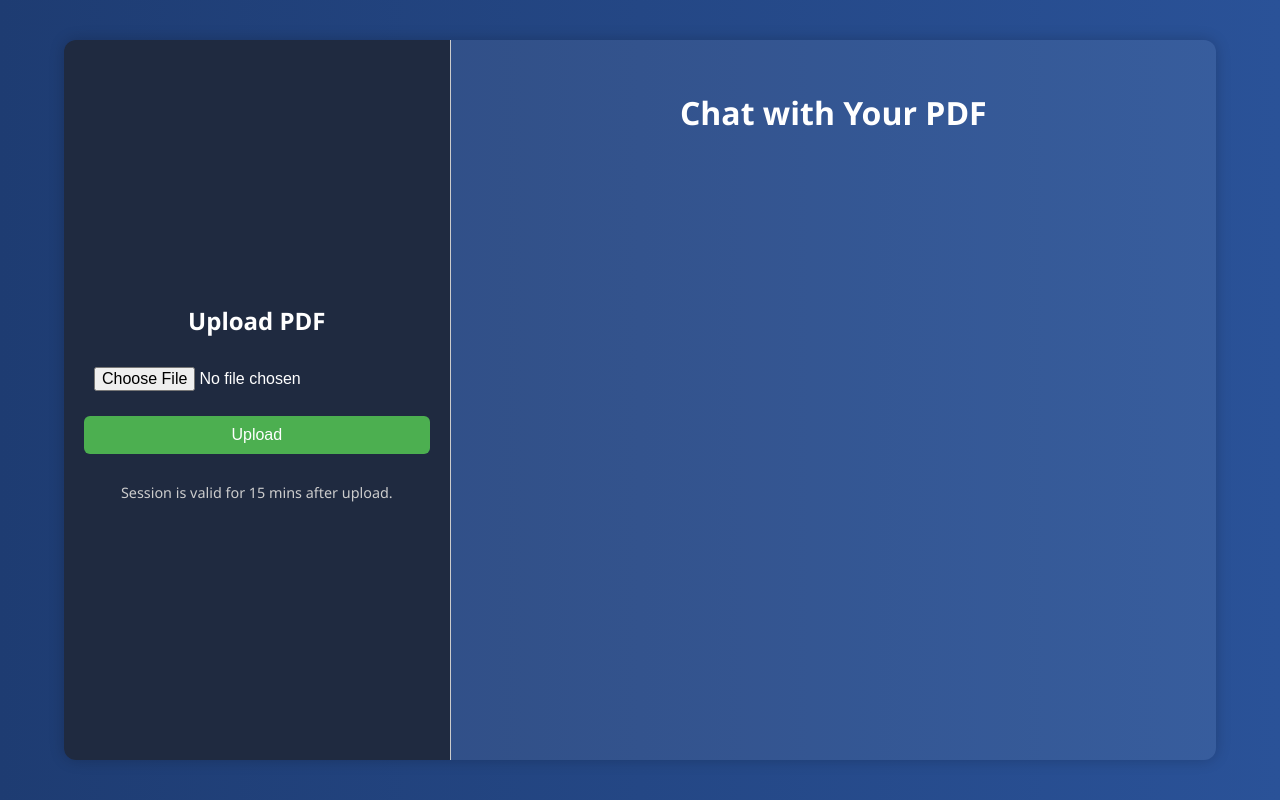
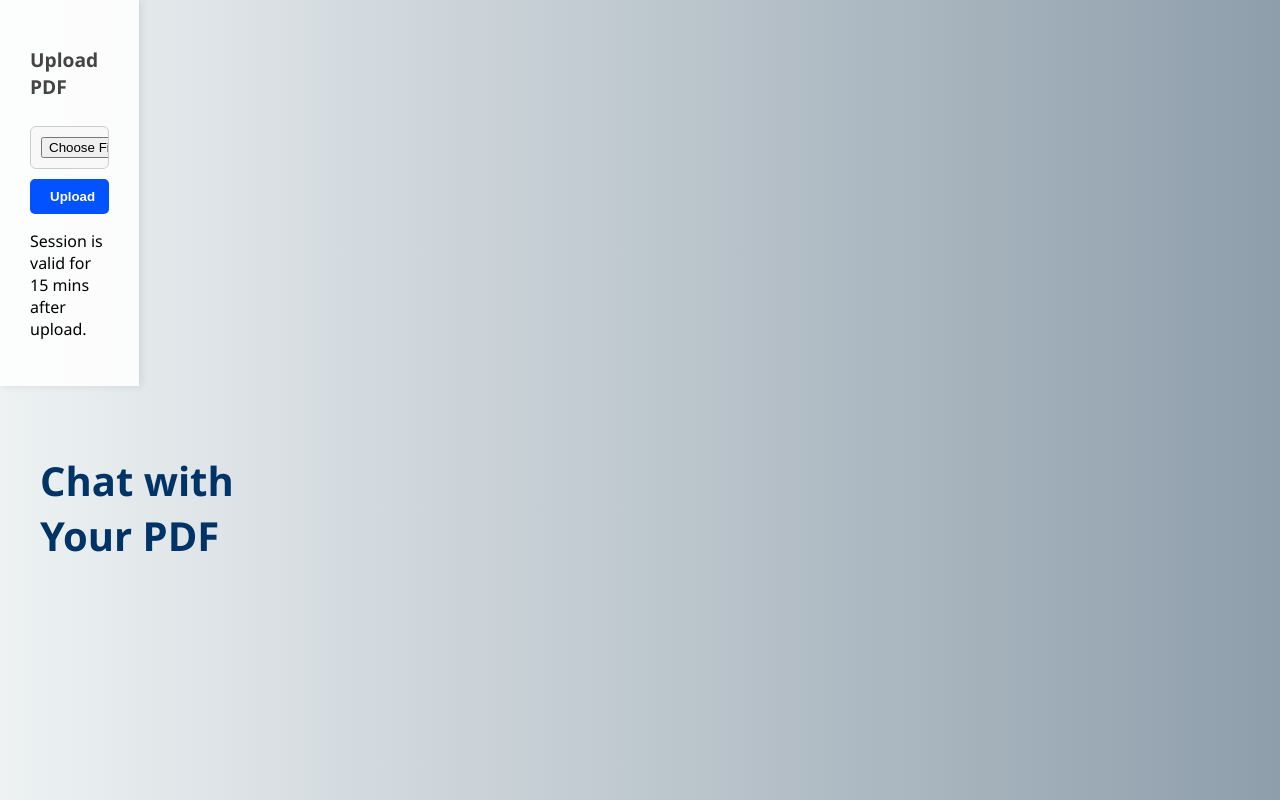
Before and after one commit to shubhendu-ghosh-DS/AskmyPdf, a Flask app: page / in a window 1280 px wide. Run offline with Flask 3, Linux system fonts and the light colour scheme.

Commit message:
Update static/style.css

```diff
--- a/static/style.css
+++ b/static/style.css
@@ -1,138 +1,102 @@
+* {
+  box-sizing: border-box;
+}
+
 body {
   margin: 0;
   padding: 0;
-  font-family: "Segoe UI", Tahoma, Geneva, Verdana, sans-serif;
-  background: linear-gradient(to right, #1e3c72, #2a5298);
-  color: white;
+  font-family: 'Segoe UI', Tahoma, Geneva, Verdana, sans-serif;
+  background: linear-gradient(to right, #eef2f3, #8e9eab);
   height: 100vh;
   display: flex;
-  justify-content: center;
-  align-items: center;
 }
 
-.main-container {
-  display: flex;
-  height: 90vh;
-  width: 90vw;
-  box-shadow: 0 0 15px rgba(0, 0, 0, 0.2);
-  border-radius: 12px;
-  overflow: hidden;
-}
-
-/* LEFT PANEL */
 .left-panel {
   width: 30%;
-  background-color: #1f2a40;
-  padding: 30px 20px;
+  background: #ffffffdd;
+  padding: 30px;
+  box-shadow: 2px 0 8px rgba(0, 0, 0, 0.1);
   display: flex;
   flex-direction: column;
   justify-content: center;
-  border-right: 1px solid #ccc;
 }
 
-.left-panel h2 {
-  margin-bottom: 20px;
-  text-align: center;
+.right-panel {
+  width: 70%;
+  padding: 40px;
+  overflow-y: auto;
+  color: #333;
 }
 
-.left-panel input,
-.left-panel button {
-  width: 100%;
-  margin-bottom: 15px;
+h1 {
+  font-size: 2.5rem;
+  color: #003366;
+  margin-bottom: 10px;
+}
+
+h2 {
+  font-size: 1.2rem;
+  color: #444;
+}
+
+input[type="file"] {
+  margin-top: 10px;
+  border: 1px solid #ccc;
   padding: 10px;
   border-radius: 6px;
-  border: none;
-  font-size: 1em;
+  width: 100%;
+  background: #f8f8f8;
 }
 
-.left-panel button {
-  background-color: #4caf50;
+button {
+  padding: 10px 20px;
+  margin-top: 10px;
+  border: none;
+  border-radius: 5px;
+  background-color: #0352ff;
   color: white;
+  font-weight: bold;
   cursor: pointer;
   transition: background 0.3s ease;
 }
 
-.left-panel button:hover {
-  background-color: #45a049;
+button:hover {
+  background-color: #023ec1;
 }
 
-.note {
-  font-size: 0.9em;
-  text-align: center;
-  color: #ccc;
+#chat-box {
+  background: #ffffffcc;
+  border-radius: 10px;
+  padding: 20px;
+  min-height: 300px;
+  max-height: 60vh;
+  overflow-y: auto;
+  margin-top: 20px;
+  box-shadow: 0 0 5px rgba(0,0,0,0.1);
 }
 
-/* RIGHT PANEL */
-.right-panel {
-  flex: 1;
-  background-color: #ffffff11;
-  padding: 30px;
-  display: flex;
-  flex-direction: column;
-  justify-content: space-between;
-}
-
-.right-panel h1 {
-  text-align: center;
-  margin-bottom: 20px;
-}
-
-.chat-box {
-  flex: 1;
-  background-color: #ffffff22;
-  border-radius: 10px;
-  padding: 20px;
-  overflow-y: auto;
-  max-height: 65vh;
-  margin-bottom: 20px;
-}
-
-.chat-box p {
+#chat-box p {
   margin: 10px 0;
   line-height: 1.5;
 }
 
-.chat-box p b {
-  color: #ffe082;
+#chat-box p b {
+  color: #0352ff;
 }
 
-.input-section {
-  display: flex;
-  gap: 10px;
-  align-items: center;
+#question {
+  width: 100%;
+  padding: 10px;
+  border-radius: 6px;
+  border: 1px solid #ccc;
+  margin-top: 20px;
 }
 
-.input-section input {
-  flex: 1;
-  padding: 10px;
-  border-radius: 6px;
-  border: none;
-  font-size: 1em;
+.footer {
+  text-align: center;
+  font-size: 0.9rem;
+  color: #888;
+  position: absolute;
+  bottom: 10px;
+  width: 100%;
 }
-
-.input-section button {
-  padding: 10px 15px;
-  border: none;
-  border-radius: 6px;
-  cursor: pointer;
-  font-size: 1em;
-  transition: background 0.3s ease;
-}
-
-.input-section button:first-of-type {
-  background-color: #4caf50;
-  color: white;
-}
-
-.input-section button:first-of-type:hover {
-  background-color: #43a047;
-}
-
-.input-section .clear-btn {
-  background-color: #f44336;
-  color: white;
-}
-
-.input-section .clear-btn:hover {
-  background-color: #d32f2f;
-}
```
